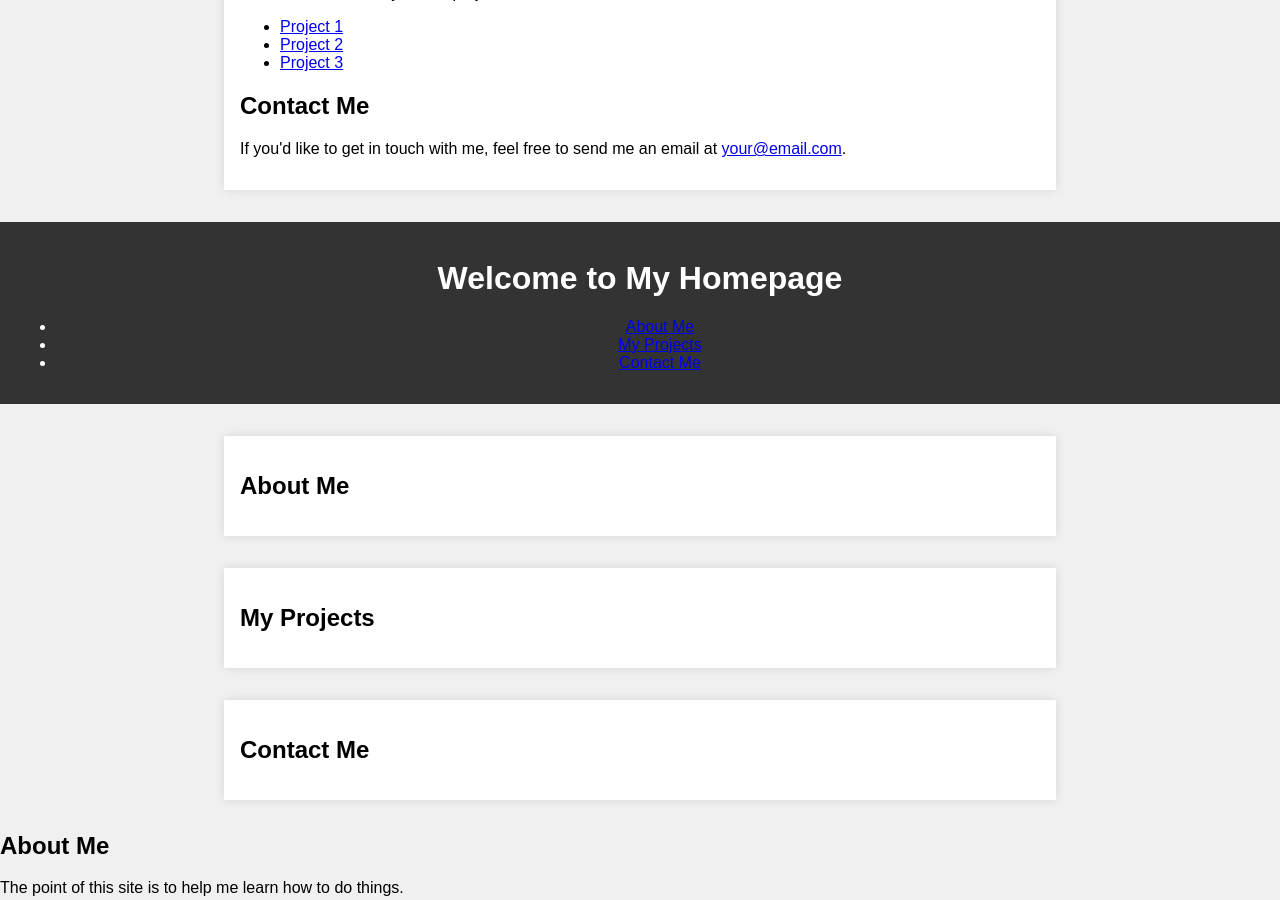
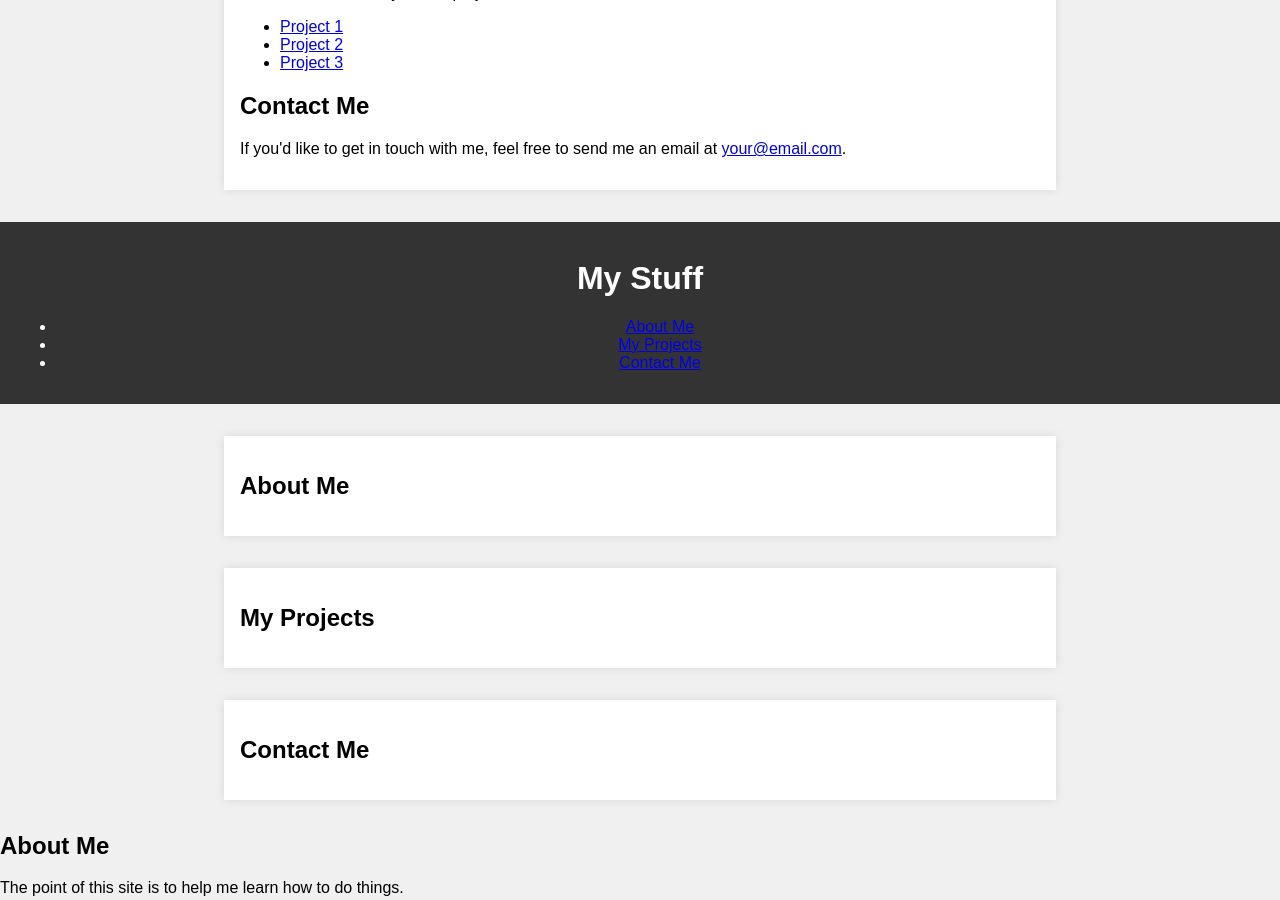
Before and after one commit to TechnoDidact/Caloriecount.github.io, a Jekyll site: the page index.html, which Jekyll copies as it is, in a window 1280 px wide and 900 px high, scrolled down 459 px. Built offline with Jekyll 4.4.1, drawn with Linux system fonts in a browser that asks for light colours.

Commit message:
Update index.html

```diff
--- a/index.html
+++ b/index.html
@@ -76,7 +76,7 @@
 </head>
 <body>
     <header>
-        <h1>Welcome to My Homepage</h1>
+        <h1>My Stuff</h1>
         <!-- Navigation Menu -->
         <nav>
             <ul>
```
Also changed, not shown: other parts of index.html (+1 -1 lines).
